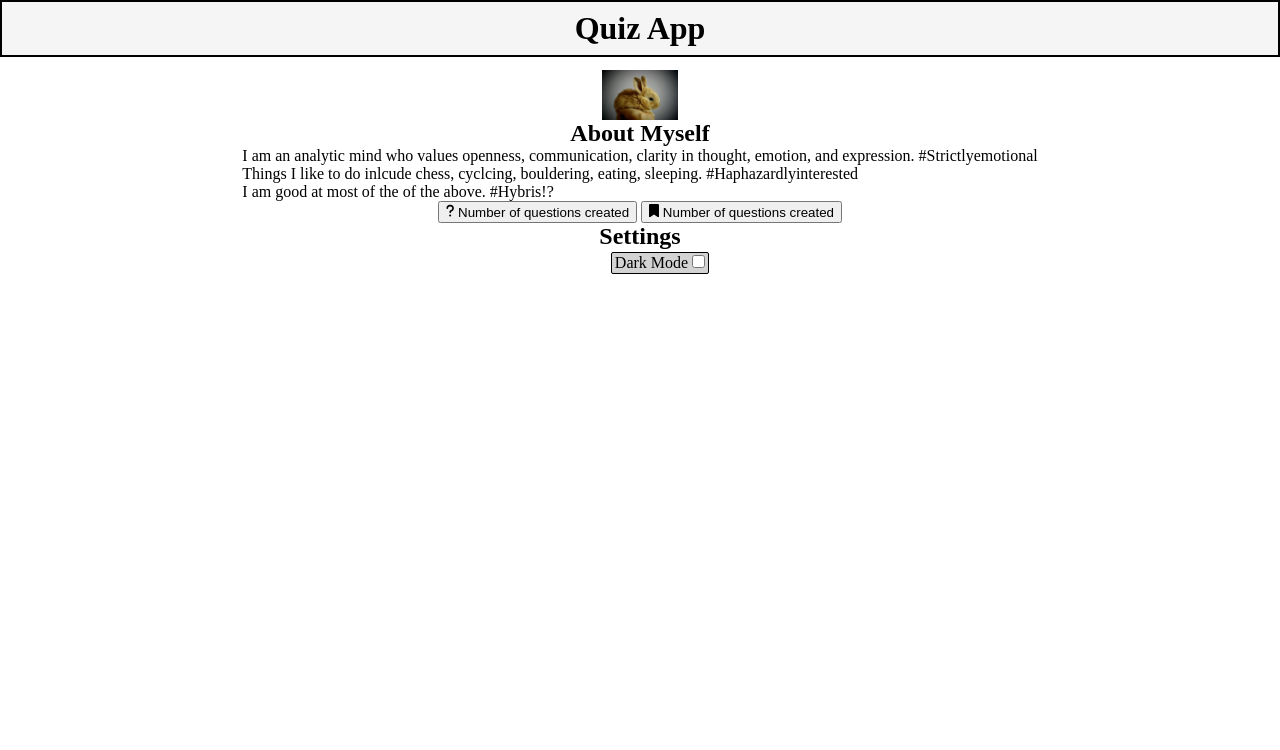
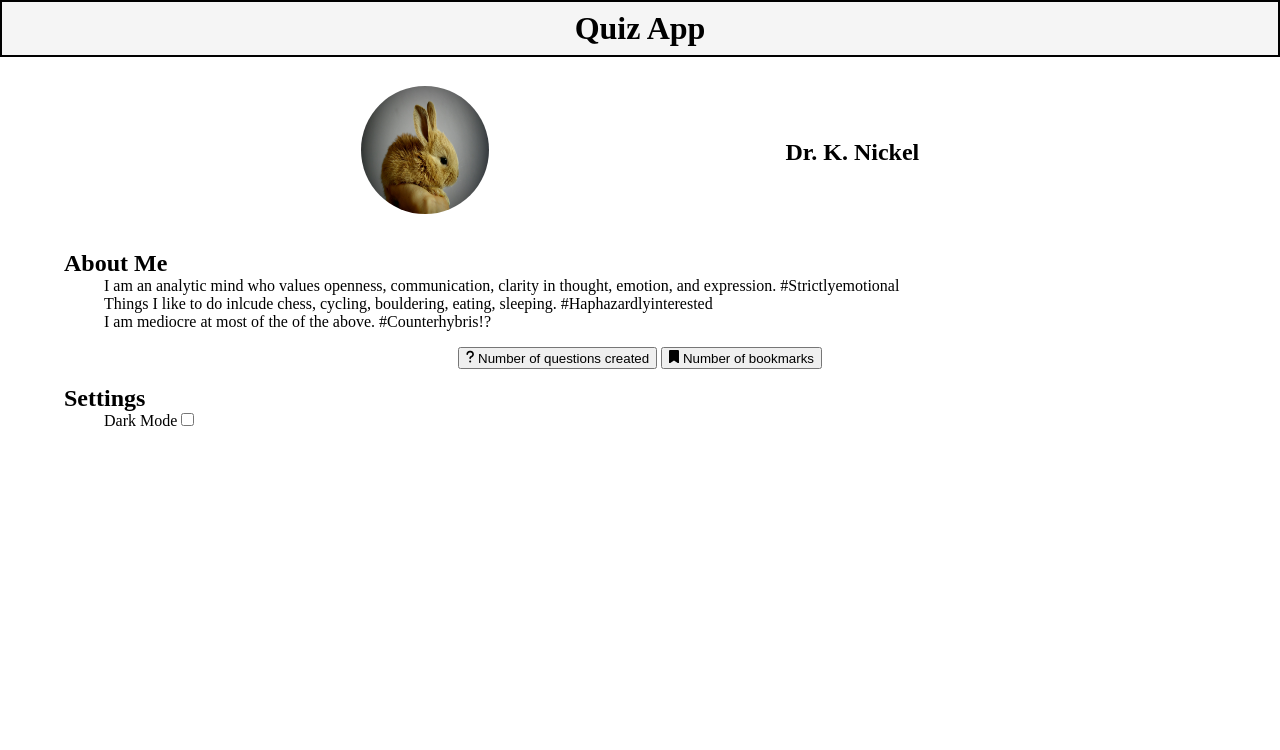
Before and after one commit to RolandHesse/recap-project-1, a plain HTML site: page profile.html in a window 1280 px wide. Shown: the top 750 px of the page. Drawn offline with Linux system fonts and the light colour scheme.

Commit message:
add stylesheet and some style to profile.htm.

```diff
--- a/CSS/global.css
+++ b/CSS/global.css
@@ -1,4 +1,3 @@
-
 * {
   box-sizing: border-box;
   margin: 0;
@@ -7,6 +6,7 @@
 main {
   display: flex;
   flex-direction: column;
+  justify-content: flex-end;
   align-items: center;
   margin-top: 70px;
   margin-bottom: 15%;
@@ -15,3 +15,7 @@
 h2 {
   text-align: center;
 }
+
+li {
+  list-style: none;
+}
--- /dev/null
+++ b/CSS/profile-page.css
@@ -0,0 +1,33 @@
+.picture-and-name {
+  width: 90%;
+  display: flex;
+  justify-content: space-evenly;
+  align-items: center;
+  margin: 1rem;
+}
+
+.profile-picture {
+  border-radius: 50%;
+  height: 8rem;
+  width: 8rem;
+}
+
+.about-me-list {
+  width: 90%;
+  display: flex;
+  flex-direction: column;
+  align-items: flex-start;
+  margin: 1rem;
+}
+
+.about-me-list li {
+  padding-left: -150px;
+}
+
+.settings {
+  width: 90%;
+  display: flex;
+  flex-direction: column;
+  align-items: flex-start;
+  margin: 1rem;
+}
--- a/CSS/question-card.css
+++ b/CSS/question-card.css
@@ -1,4 +1,3 @@
-
 .question-card {
   border: 1px solid black;
   height: 280px;
@@ -22,15 +21,12 @@
 
 .question-card ul {
   position: absolute;
+  display: flex;
   left: -30px;
   bottom: 10px;
 }
 
-  ul {
-    display: flex;
-  }
-
-  li {
+.question-card li {
   list-style: none;
   margin: 2px;
   padding: 1px 3px 1px 3px;
--- a/CSS/styles.css
+++ b/CSS/styles.css
@@ -2,3 +2,4 @@
 @import "header.css";
 @import "footer.css";
 @import "global.css";
+@import "profile-page.css";
--- a/profile.html
+++ b/profile.html
@@ -6,35 +6,44 @@
     <title>Profile Page</title>
     <link rel="stylesheet" href="CSS/styles.css" />
   </head>
+
   <body>
     <header>
       <h1>Quiz App</h1>
     </header>
 
     <main>
+      <section class="picture-and-name">
+        <div>
           <img
+            class="profile-picture"
             src="./assets/rabbit-g3881eada1_1280.jpg"
             alt="Profile picture of Dr. K. Nickel"
             height="50px"
-        width="auto"
+            width="50px"
           />
+        </div>
+        <h2 class="profile-name">Dr. K. Nickel</h2>
+      </section>
 
-      <section class="aboutMyself">
-        <h2 class="aboutMyself__heading">About Myself</h2>
-        <p class="aboutMyself__Statement">
+      <section class="about-me-list">
+        <h2 class="about-me__heading">About Me</h2>
+        <ul>
+          <li class="about-me__Statement">
             I am an analytic mind who values openness, communication, clarity in
             thought, emotion, and expression. #Strictlyemotional
-        </p>
-        <p class="aboutMyself__Statement">
-          Things I like to do inlcude chess, cyclcing, bouldering, eating,
+          </li>
+          <li class="about-me__Statement">
+            Things I like to do inlcude chess, cycling, bouldering, eating,
             sleeping. #Haphazardlyinterested
-        </p>
-        <p class="aboutMyself__Statement">
-          I am good at most of the of the above. #Hybris!?
-        </p>
+          </li>
+          <li class="about-me__Statement">
+            I am mediocre at most of the of the above. #Counterhybris!?
+          </li>
+        </ul>
       </section>
 
-      <div class="counterButtons">
+      <section class="counterButtons">
         <button type="button" class="counterButtons__button">
           <svg
             xmlns="http://www.w3.org/2000/svg"
@@ -59,9 +68,9 @@
               d="M0 48V487.7C0 501.1 10.9 512 24.3 512c5 0 9.9-1.5 14-4.4L192 400 345.7 507.6c4.1 2.9 9 4.4 14 4.4c13.4 0 24.3-10.9 24.3-24.3V48c0-26.5-21.5-48-48-48H48C21.5 0 0 21.5 0 48z"
             />
           </svg>
-          <span>Number of questions created</span>
+          <span>Number of bookmarks</span>
         </button>
-      </div>
+      </section>
 
       <section class="settings">
         <h2 class="settings__heading">Settings</h2>
```
Lines whose indentation alone changed are shown as unchanged.
